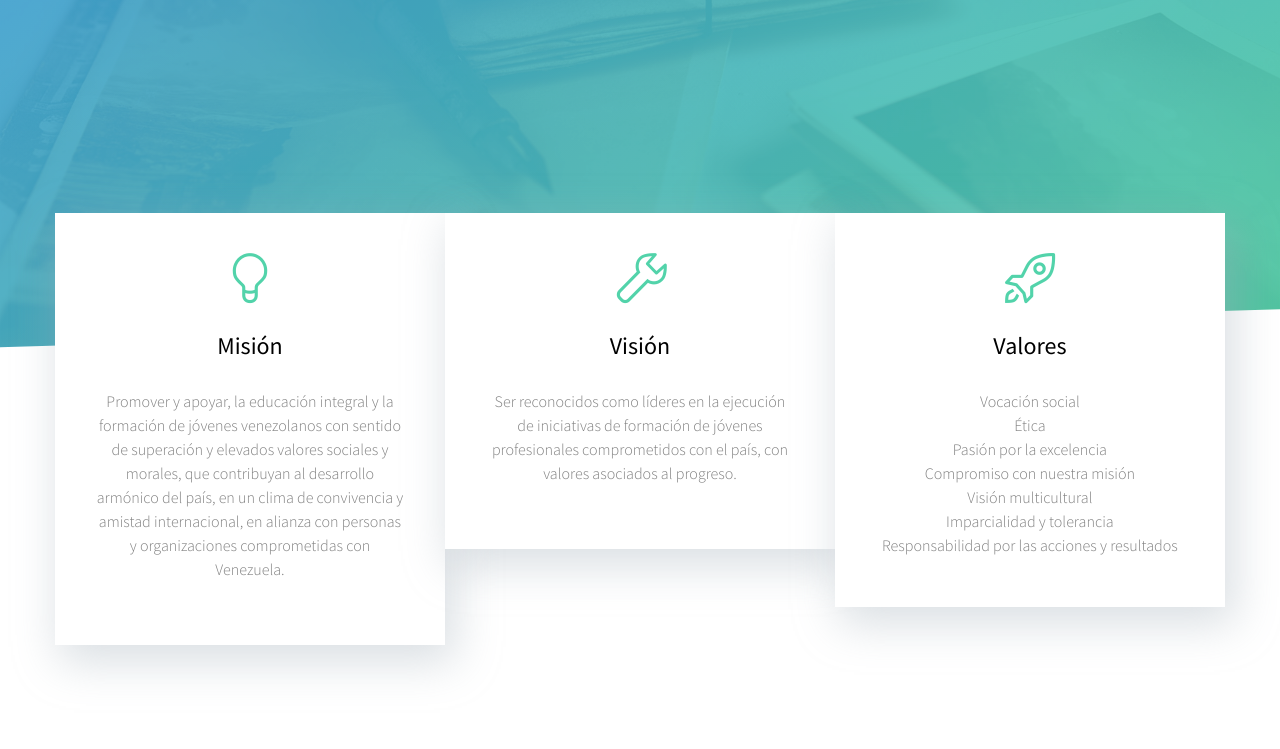
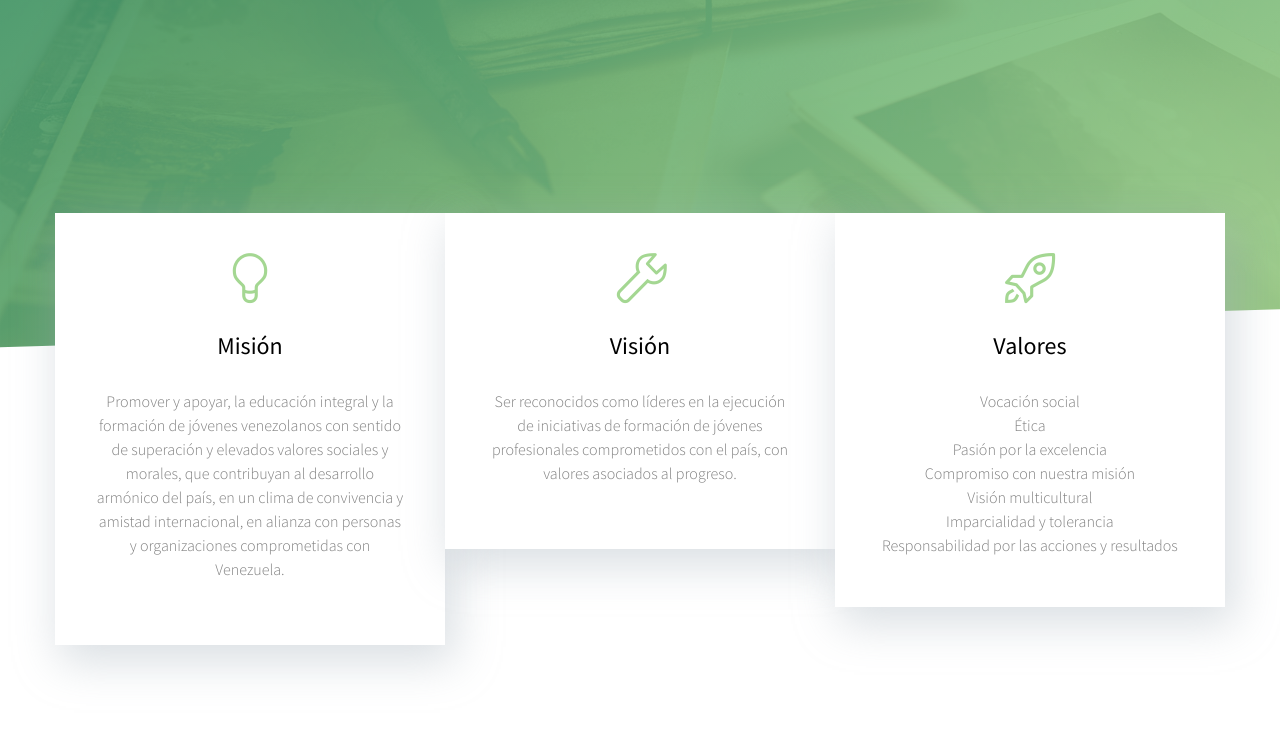
Before and after one commit to pierreabboud05/pierreabboud05.github.io, a plain HTML site: page index.html in a window 1280 px wide. Shown: the part 537-1286 px from the top of the page. Drawn offline with Linux system fonts and the light colour scheme; some packages are replaced by stand-ins of ours; no server answers; files whose address does not match are found by name.

Commit message:
Update index.html

```diff
--- a/index.html
+++ b/index.html
@@ -66,7 +66,7 @@
 	<link rel="stylesheet" href="css/style4.css">
 
 	<!-- Styleswitcher ( This style is for demo purposes only, you may delete this anytime. ) -->
-	<link rel="stylesheet" id="theme-switch" href="css/style.css">
+	<link rel="stylesheet" id="theme-switch" href="css/style4.css">
 	<!-- End demo purposes only -->
 
 
```
